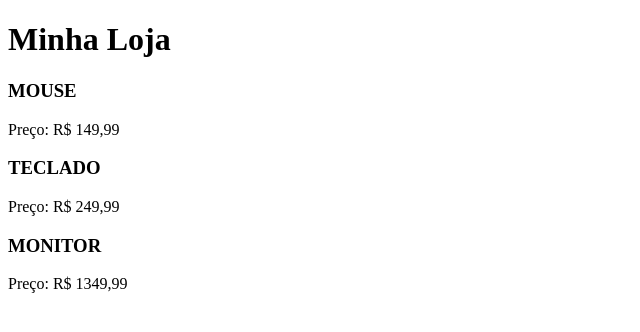
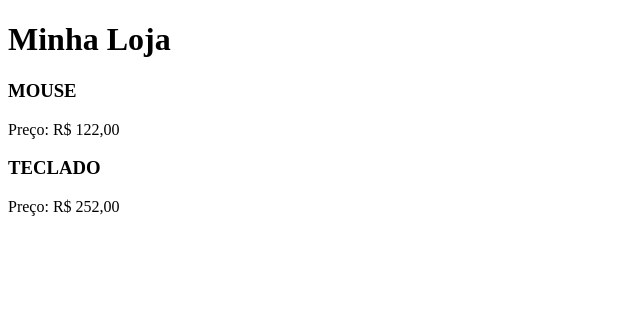
Before and after one commit to wellingtonbarbosadev/angular-senai, an Angular app in the folder 2026.08.19/projeto-teste/: page / in a window 1280 px wide. Shown: the top 332 px of the page, without its empty margins (0-640 px from the left). Built offline with nearby package versions, Linux system fonts and the light colour scheme.

Commit message:
feature: comunicação entre componentes pai > filho

```diff
--- a/2026.08.19/projeto-teste/src/app/app.html
+++ b/2026.08.19/projeto-teste/src/app/app.html
@@ -1,2 +1,2 @@
 <h1>Minha Loja</h1>
-<app-produto></app-produto>
+<app-lista-produtos></app-lista-produtos>
--- a/2026.08.19/projeto-teste/src/app/app.ts
+++ b/2026.08.19/projeto-teste/src/app/app.ts
@@ -1,9 +1,9 @@
 import { Component, signal } from '@angular/core';
-import { Produto } from './components/produto/produto';
+import { ListaProdutos } from './components/lista-produtos/lista-produtos';
 
 @Component({
   selector: 'app-root',
-  imports: [Produto],
+  imports: [ListaProdutos],
   templateUrl: './app.html',
   styleUrl: './app.css'
 })
--- /dev/null
+++ b/2026.08.19/projeto-teste/src/app/components/lista-produtos/lista-produtos.html
@@ -0,0 +1,3 @@
+@for (produto of produtos; track $index) {
+  <app-produto [nome]="produto.nome" [preco]="produto.preco"></app-produto>
+}
--- /dev/null
+++ b/2026.08.19/projeto-teste/src/app/components/lista-produtos/lista-produtos.ts
@@ -0,0 +1,15 @@
+import { Component } from '@angular/core';
+import { Produto } from '../produto/produto';
+
+@Component({
+  selector: 'app-lista-produtos',
+  imports: [Produto],
+  templateUrl: './lista-produtos.html',
+  styleUrl: './lista-produtos.css',
+})
+export class ListaProdutos {
+  produtos = [
+    { nome: 'Mouse', preco: 122 },
+    { nome: 'Teclado', preco: 252 },
+  ];
+}
--- a/2026.08.19/projeto-teste/src/app/components/produto/produto.html
+++ b/2026.08.19/projeto-teste/src/app/components/produto/produto.html
@@ -1,10 +1,4 @@
-<div class="produto">
-  @for (produto of produtos; track $index) {
-    <section>
-      <h3>{{ produto.nome | uppercase }}</h3>
-      @if (mostrarPreco) {
-        <p>Preço: {{ produto.preco | precoFormatado }}</p>
-      }
-    </section>
-  }
-</div>
+<section class="produto-card">
+  <h3>{{ nome | uppercase }}</h3>
+  <p>Preço: {{ preco | precoFormatado }}</p>
+</section>
--- a/2026.08.19/projeto-teste/src/app/components/produto/produto.ts
+++ b/2026.08.19/projeto-teste/src/app/components/produto/produto.ts
@@ -1,30 +1,14 @@
-import { Component } from '@angular/core';
-import { CurrencyPipe, UpperCasePipe } from '@angular/common';
+import { Component, Input } from '@angular/core';
+import { UpperCasePipe } from '@angular/common';
 import { PrecoFormatadoPipe } from '../../pipes/preco-formatado-pipe';
 
 @Component({
   selector: 'app-produto',
-  imports: [CurrencyPipe, UpperCasePipe, PrecoFormatadoPipe],
+  imports: [UpperCasePipe, PrecoFormatadoPipe],
   templateUrl: './produto.html',
   styleUrl: './produto.css',
 })
 export class Produto {
-  nome = 'Mouse';
-  preco = 149.99;
-  mostrarPreco = true;
-
-  produtos = [
-    {
-      nome: 'Mouse',
-      preco: 149.99,
-    },
-    {
-      nome: 'Teclado',
-      preco: 249.99,
-    },
-    {
-      nome: 'Monitor',
-      preco: 1349.99,
-    },
-  ];
+  @Input() nome = '';
+  @Input() preco = 0;
 }
```
Also changed, not shown: 2026.08.19/projeto-teste/src/app/components/lista-produtos/lista-produtos.css (added), 1 other file (tests, documents, lock files or other folders).
